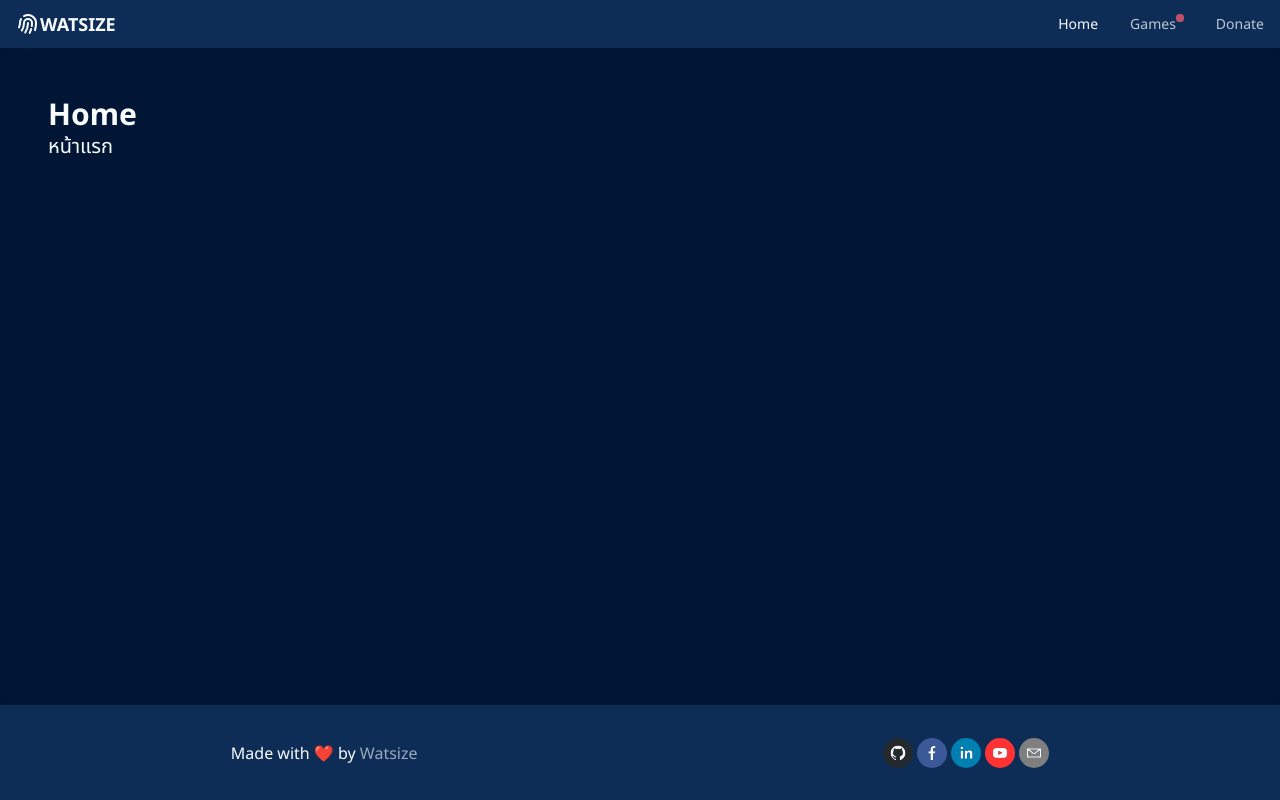
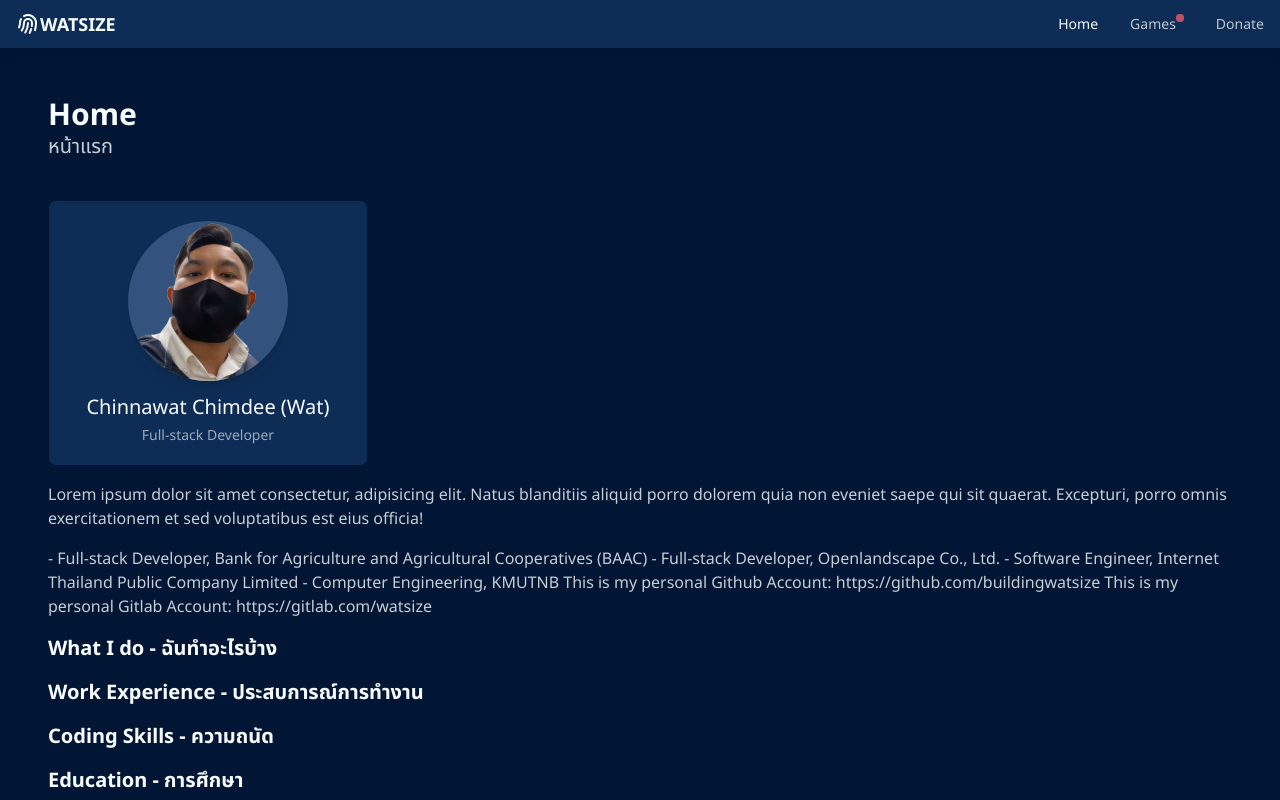
Before and after one commit to buildingwatsize/resume, a Next.js app: page / in a window 1280 px wide. Built offline with nearby package versions, Linux system fonts and the light colour scheme.

Commit message:
[Wat][Edited] - Edited secondary text color - Added version from package json but hidden - Added Homepage content mockup

```diff
--- a/components/Layout/PageTitle.js
+++ b/components/Layout/PageTitle.js
@@ -15,7 +15,7 @@ const PageTitle = ({ title, subtitle, action, allowBack, onClickBack, className,
         </div>}
         <div className="flex-col">
           <div>{title}</div>
-          <div className="text-xl font-normal">{subtitle}</div>
+          <div className="text-xl font-normal text-white/80">{subtitle}</div>
         </div>
       </div>
       {action && <div className='w-full text-right'>
--- /dev/null
+++ b/components/Utils/CurrentVersion.js
@@ -0,0 +1,3 @@
+import packageJson from '/package.json'
+const CurrentVersion = ({ hidden }) => <div className={hidden && 'hidden'}>{packageJson.description} | version: {packageJson.version}</div>
+export default CurrentVersion
--- a/package.json
+++ b/package.json
@@ -1,6 +1,7 @@
 {
   "name": "watsize",
   "version": "0.1.0",
+  "description": "updated: 2022-06-16",
   "private": true,
   "scripts": {
     "dev": "next dev",
--- a/pages/index.js
+++ b/pages/index.js
@@ -1,12 +1,92 @@
+import Image from 'next/image'
+
 import MainLayout from 'components/Layout/MainLayout'
 import PageTitle from 'components/Layout/PageTitle'
 import Splashscreen from 'components/Splashscreen/Splashscreen'
+import CurrentVersion from 'components/Utils/CurrentVersion'
 
+import ProfileImage from 'assets/img/with-hair.png'
+
+const imageSize = "160"
 const Home = () => {
   return (
     <MainLayout>
       <Splashscreen active={false} />
       <PageTitle title={"Home"} subtitle={"หน้าแรก"} />
+
+      <div className="p-2 mx-6">
+
+        <div id="about-me">
+
+
+          <div className='flex gap-4'>
+            <div className="flex-none w-full max-w-xs bg-bold-blue rounded-lg border border-dark-blue px-4">
+              <div className="flex flex-col items-center py-5 text-center">
+                <div className="flex mb-3 bg-light-blue/60 shadow-lg rounded-full">
+                  <Image className='rounded-full' src={ProfileImage} width={imageSize} height={imageSize} />
+                </div>
+                <div className="mb-1 text-sm sm:text-xl font-normal text-white">Chinnawat Chimdee (Wat)</div>
+                <div className="text-xs sm:text-sm text-white/60">Full-stack Developer</div>
+              </div>
+            </div>
+            <div className='flex-1 relative rounded-lg'>
+              {/* // TODO: Right side table information */}
+              {/* <table className="w-full h-full text-sm text-left text-white/70">
+                <thead className="text-xl font-bold text-white uppercase bg-bold-blue">
+                  <tr>
+                    <th colSpan={4} className="px-6 py-3 rounded-t-lg">
+                      <div className="py-1">About Me - ตัวฉัน</div>
+                    </th>
+                  </tr>
+                </thead>
+                <tbody>
+                  {
+                    [
+                      ["Name:", "Chinnawat Chimdee", 3, 4],
+                      [1, 2, 3, 4],
+                      [1, 2, 3, 4],
+                    ].map(row => {
+                      return <tr className="border-t border-light-blue/60 bg-light-blue/60">
+                        {row.map(col => {
+                          return <td className="px-6 py-4 border-none">
+                            {col}
+                          </td>
+                        })}
+                      </tr>
+                    })
+                  }
+                  <tr className="bg-light-blue/60">
+                    <td colSpan={4} className="rounded-b-lg">
+                    </td>
+                  </tr>
+                </tbody>
+              </table> */}
+            </div>
+          </div>
+        </div>
+
+
+        <div className="text-md font-normal text-white/80 my-4">
+          Lorem ipsum dolor sit amet consectetur, adipisicing elit. Natus blanditiis aliquid porro dolorem quia non eveniet saepe qui sit quaerat. Excepturi, porro omnis exercitationem et sed voluptatibus est eius officia!
+        </div>
+        <div className="text-md font-normal text-white/80 my-4">
+          - Full-stack Developer, Bank for Agriculture and Agricultural Cooperatives (BAAC)
+          - Full-stack Developer, Openlandscape Co., Ltd.
+          - Software Engineer, Internet Thailand Public Company Limited
+          - Computer Engineering, KMUTNB
+
+          This is my personal Github Account: https://github.com/buildingwatsize
+          This is my personal Gitlab Account: https://gitlab.com/watsize
+        </div>
+
+        <div className="text-xl font-bold text-white mb-4">What I do - ฉันทำอะไรบ้าง</div>
+        <div className="text-xl font-bold text-white mb-4">Work Experience - ประสบการณ์การทำงาน</div>
+        <div className="text-xl font-bold text-white mb-4">Coding Skills - ความถนัด</div>
+        <div className="text-xl font-bold text-white mb-4">Education - การศึกษา</div>
+        <div className="text-xl font-bold text-white mb-4">What we are the same? - ความชอบที่เราอาจจะเหมือนกัน</div>
+
+      </div>
+      <CurrentVersion hidden />
     </MainLayout>
   )
 }
```
